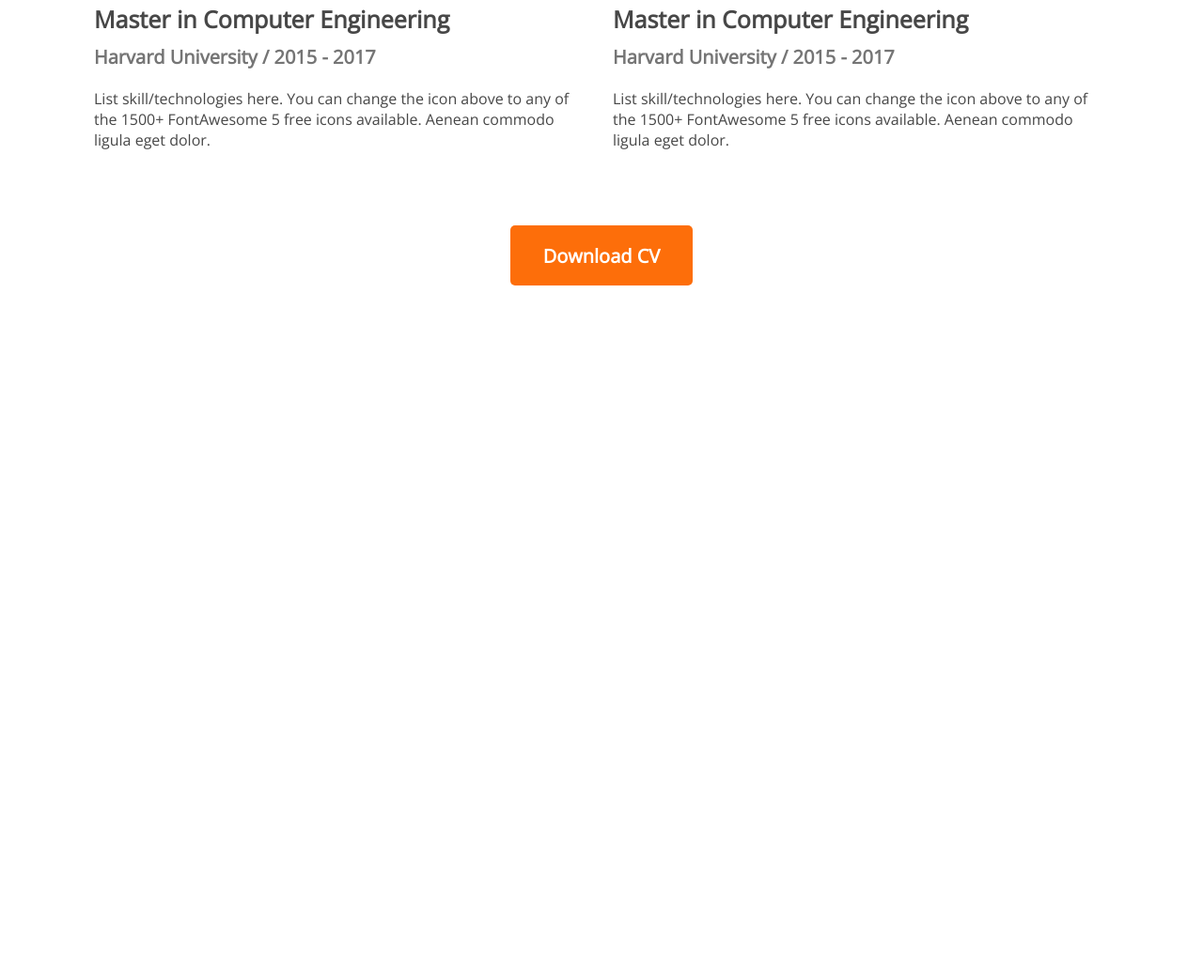
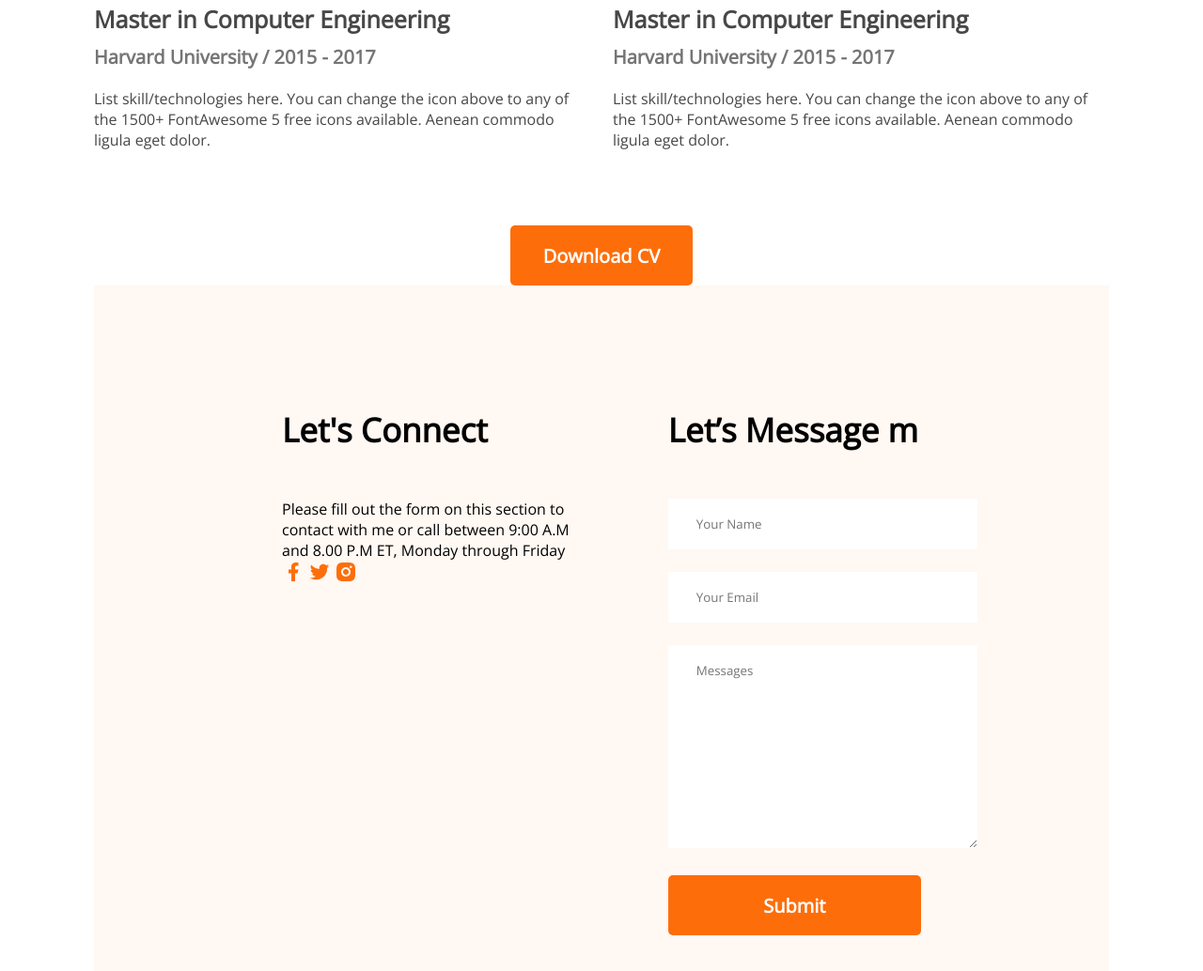
Before and after one commit to Mdmoniruzzama/developes-portfolios, a plain HTML site: page index.html in a window 1280 px wide. Shown: the part 2659-3693 px from the top of the page at 94% size. Before the commit the page ends 2963 px from the top, so only its background shows below. Drawn offline with nearby package versions, Linux system fonts and the light colour scheme.

Commit message:
contact us

```diff
--- a/index.html
+++ b/index.html
@@ -137,6 +137,28 @@
                 <button class="btn-primary">Download CV</button>
             </div>
         </section>
+        <section class="contact">
+                <div>
+                    <h3 class="section-title">Let's Connect</h3>
+                    <p>
+                        Please fill out the form on this section to contact with me or call between 9:00 A.M and 8.00 P.M ET, Monday through Friday
+                    </p>
+                    <a href="">
+                        <img src="images/icons/facebook.png" alt="">
+                        <img src="images/icons/twitter.png" alt="">
+                        <img src="images/icons/insta.png" alt="">
+                    </a>
+                </div>
+                <div>
+                    <h3 class="section-title">Let’s Message m</h3>
+                    <form action="">
+                    <input type="text" name="" id="" placeholder="Your Name">
+                <input type="email" name="" id="" placeholder="Your Email">
+                <textarea name="" id="" cols="30" rows="10" placeholder="Messages"></textarea>
+                    </form>
+                    <input class="btn-primary" type="button" value="Submit">
+                </div>
+        </section>
     </main>
     <footer>
 
--- a/styles/portfolio.css
+++ b/styles/portfolio.css
@@ -186,3 +186,22 @@ main {
     margin-top: 50px;
     text-align: center;
 }
+
+.contact{
+    display: flex;
+    gap: 100px;
+    background: #FFF8F3;
+    padding: 130px 200px;
+}
+.contact .section-title{
+    text-align: left;
+}
+.contact  input,textarea{
+    margin-bottom: 24px;
+    border: 0;
+    width: 100%;
+    padding: 18px 30px;
+}
+.contact a{
+    text-decoration: none;
+}
```
